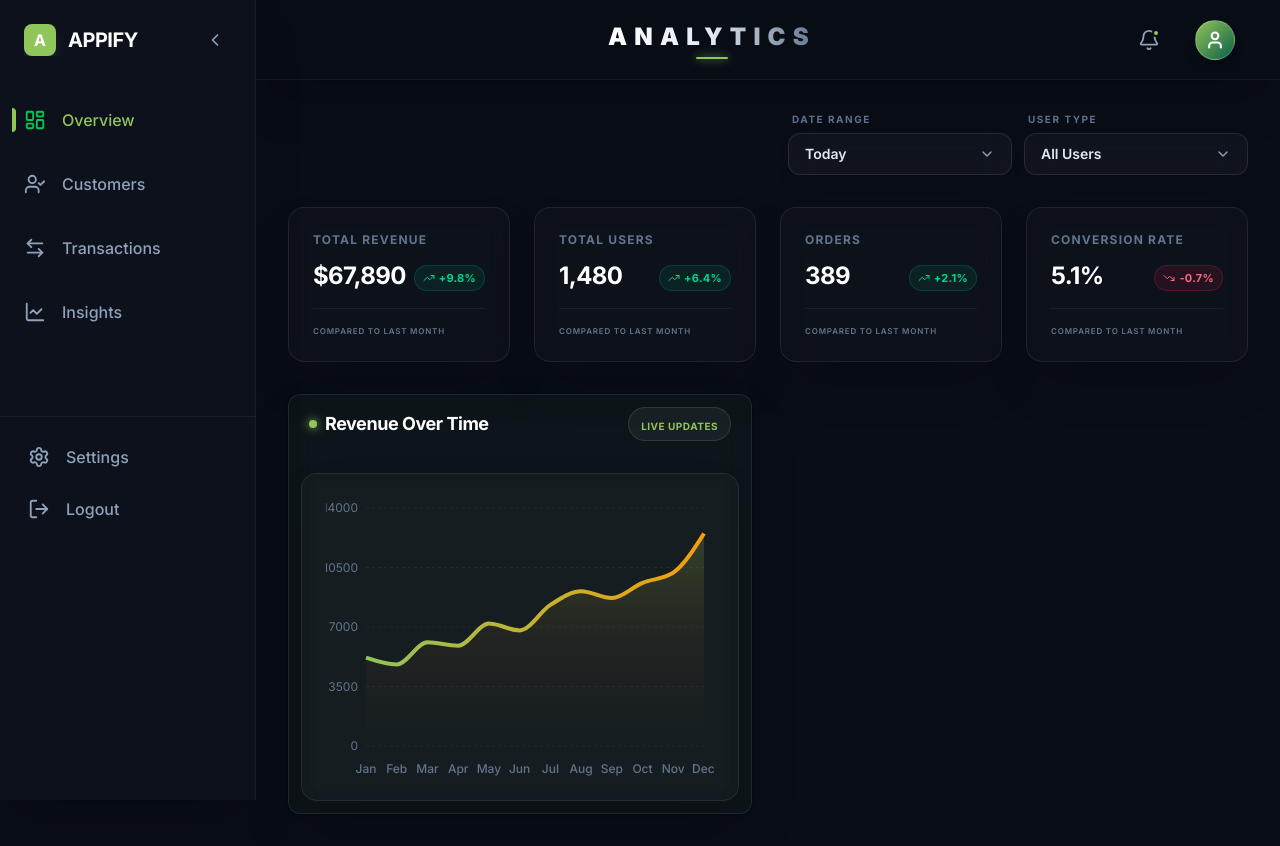
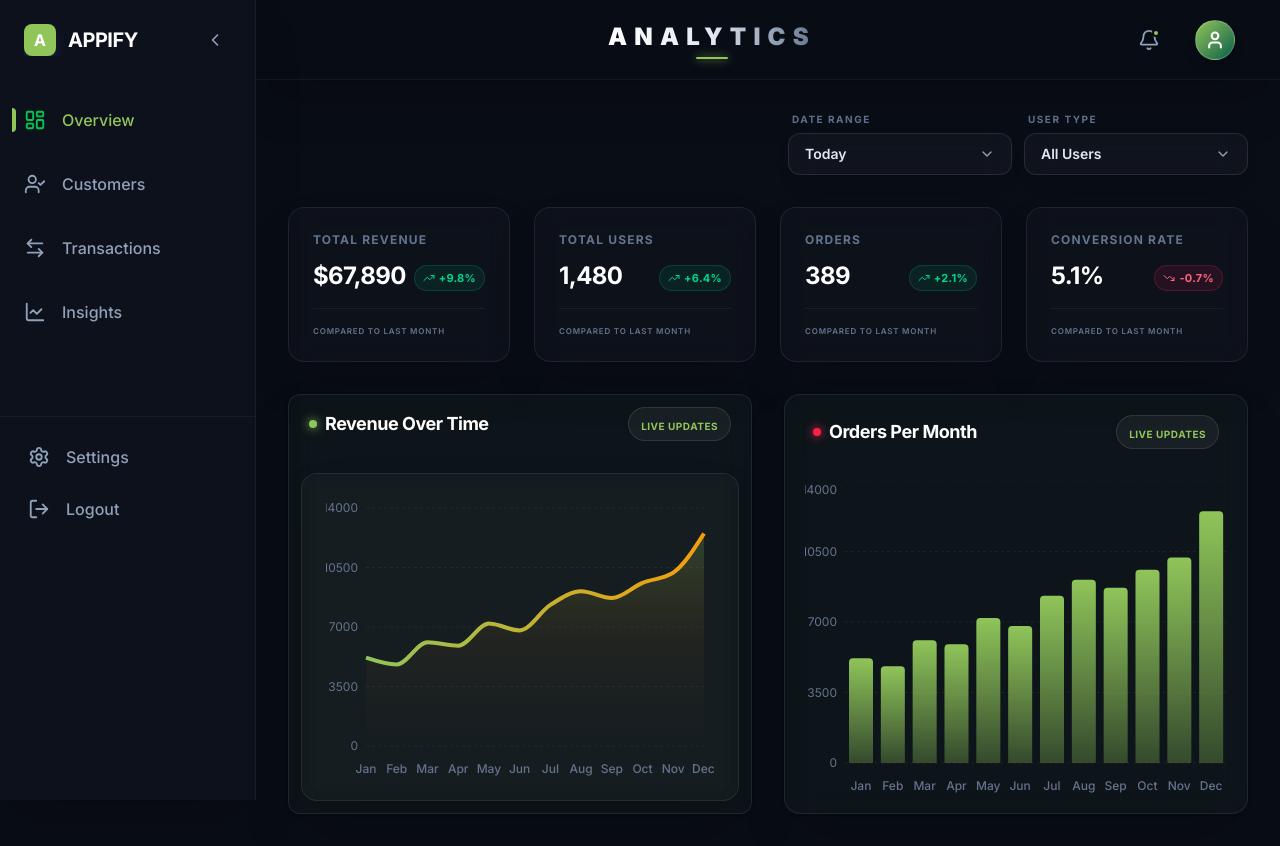
Before and after one commit to nawrin1/appify-dashboard, a Next.js app: page / in a window 1280 px wide. Built offline with nearby package versions, Linux system fonts and the light colour scheme.

Commit message:
order section bar chart done

```diff
--- a/app/page.tsx
+++ b/app/page.tsx
@@ -1,16 +1,16 @@
 'use client';
 
 import React, { useState } from 'react';
-import dynamic from 'next/dynamic';
-import { Bell, UserCircle, Search, Menu, LogOut, Settings, User } from 'lucide-react';
+
 import { useAppDispatch, useAppSelector } from '@/redux/hook/hook';
 import Sidebar from '@/components/layout/sidebar';
-import Head from 'next/head';
+
 import Header from '@/components/dashboard_elements/Header/Header';
 import Kpi from '@/components/dashboard_elements/Kpi/Kpi';
 import { setDate, setUser } from '@/redux/store/slice/DashboardSlice';
 import CustomFilter from '@/components/dashboard_elements/CustomFilter/CustomFilter';
 import RevenueChart from '@/components/dashboard_elements/Revenue/Revenue';
+import Order from '@/components/dashboard_elements/Order/Order';
 
 
 
@@ -64,7 +64,7 @@ export default function Home() {
 
                     <div className="grid grid-cols-1 lg:grid-cols-2 gap-8">
             <div className="bg-[#091116] rounded-xl shadow-sm"><RevenueChart /></div>
-            {/* <div className="bg-white p-6 rounded-2xl border shadow-sm"><OrdersBarChart /></div> */}
+            <div className="bg-[#091116] rounded-xl shadow-sm"><Order /></div>
           </div>
           </div>
        </main>
--- a/components/dashboard_elements/CustomFilter/CustomFilter.tsx
+++ b/components/dashboard_elements/CustomFilter/CustomFilter.tsx
@@ -51,7 +51,7 @@ export default function CustomFilter({ label, options, selectedValue, onSelect }
 
       {/* Dropdown  */}
       {isOpen && (
-        <div className="absolute left-0 mt-2 w-full bg-[#161b2b] border border-white/10 rounded-2xl shadow-2xl z-[100] py-1.5 overflow-hidden backdrop-blur-2xl transition-all duration-300 origin-top scale-100 opacity-100">
+        <div className="absolute left-0 mt-2 w-full bg-[#0d1116] border border-white/10 rounded-2xl shadow-2xl z-[100] py-1.5 overflow-hidden backdrop-blur-2xl transition-all duration-300 origin-top scale-100 opacity-100">
           <div className="max-h-60 overflow-y-auto custom-scrollbar">
             {options.map((option) => (
               <button
--- /dev/null
+++ b/components/dashboard_elements/Order/Order.tsx
@@ -0,0 +1,106 @@
+'use client';
+import {
+  XAxis,
+  YAxis,
+  CartesianGrid,
+  Tooltip,
+  ResponsiveContainer,
+  Bar,
+  BarChart,
+} from "recharts";
+import { useAppSelector } from "@/redux/hook/hook";
+import { DATA } from "@/data/data";
+
+export default function Order() {
+  const { date } = useAppSelector((state) => state.dashboard);
+
+  // Filter Logic
+  let displayData = DATA.revenue;
+  if (date === "Last 7 days") {
+    displayData = DATA.revenue.slice(-4);
+  } else if (date === "Last 30 days") {
+    displayData = DATA.revenue.slice(-8);
+  }
+
+  return (
+    <div className="h-[420px] w-full bg-white/[0.02] backdrop-blur-md border border-white/[0.08] p-5 rounded-2xl shadow-2xl overflow-hidden group flex flex-col">
+
+      {/* Title  */}
+      <div className="flex items-center justify-between mb-8 px-2">
+        <div className="flex flex-col gap-1">
+          <div className="flex items-center gap-2">
+
+            <div className="w-2 h-2 rounded-full bg-[#fc2047] shadow-[0_0_10px_#fc2047]" />
+            <h3 className="text-white text-lg font-bold tracking-tight">
+              Orders Per Month
+            </h3>
+          </div>
+
+        </div>
+
+        <div className="bg-white/5 border border-white/10 px-3 py-1 rounded-full ">
+          <span className="text-[10px] text-[#90c55a] font-bold uppercase tracking-wider">
+            Live Updates
+          </span>
+        </div>
+      </div>
+
+      {/* Chart  */}
+      <div className="flex-1 w-full">
+        <ResponsiveContainer width="100%" height="100%">
+          <BarChart data={displayData} margin={{ top: 0, right: 0, left: -20, bottom: 0 }}>
+            <defs>
+
+              <linearGradient id="barGradient" x1="0" y1="0" x2="0" y2="1">
+                <stop offset="0%" stopColor="#90c55a" stopOpacity={1} />
+                <stop offset="100%" stopColor="#90c55a" stopOpacity={0.3} />
+              </linearGradient>
+            </defs>
+
+            <CartesianGrid
+              strokeDasharray="3 3"
+              vertical={false}
+              stroke="rgba(255,255,255,0.05)"
+            />
+
+            <XAxis
+              dataKey="month"
+              axisLine={false}
+              tickLine={false}
+              tick={{ fill: "#64748b", fontSize: 12, fontWeight: 500 }}
+              dy={10}
+            />
+
+            <YAxis
+              axisLine={false}
+              tickLine={false}
+              tick={{ fill: "#64748b", fontSize: 12 }}
+            />
+
+            <Tooltip
+
+              cursor={{ fill: 'rgba(255, 255, 255, 0.05)', radius: 8 }}
+              contentStyle={{
+                backgroundColor: "rgba(13, 17, 28, 0.9)",
+                backdropFilter: "blur(12px)",
+                borderRadius: "12px",
+                border: "1px solid rgba(255,255,255,0.1)",
+                boxShadow: "0 20px 25px -5px rgba(0, 0, 0, 0.5)",
+                color: "#fff",
+              }}
+              itemStyle={{ color: "#90c55a", fontWeight: "bold" }}
+            />
+
+            <Bar
+              dataKey="amount"
+              fill="url(#barGradient)"
+              radius={[4, 4, 0, 0]}
+              barSize={24}
+              animationDuration={1500}
+            />
+          </BarChart>
+        </ResponsiveContainer>
+      </div>
+    </div>
+  );
+}
--- a/components/dashboard_elements/Revenue/Revenue.tsx
+++ b/components/dashboard_elements/Revenue/Revenue.tsx
@@ -43,8 +43,8 @@ export default function RevenueChart() {
           <defs>
 
             <linearGradient id="colorGradient" x1="0" y1="0" x2="1" y2="0">
-              <stop offset="0%" stopColor="#90c55a" stopOpacity={1} /> {/* Green */}
-              <stop offset="100%" stopColor="#f59e0b" stopOpacity={1} /> {/* Orange */}
+              <stop offset="0%" stopColor="#90c55a" stopOpacity={1} />
+              <stop offset="100%" stopColor="#f59e0b" stopOpacity={1} />
             </linearGradient>
 
 
```
